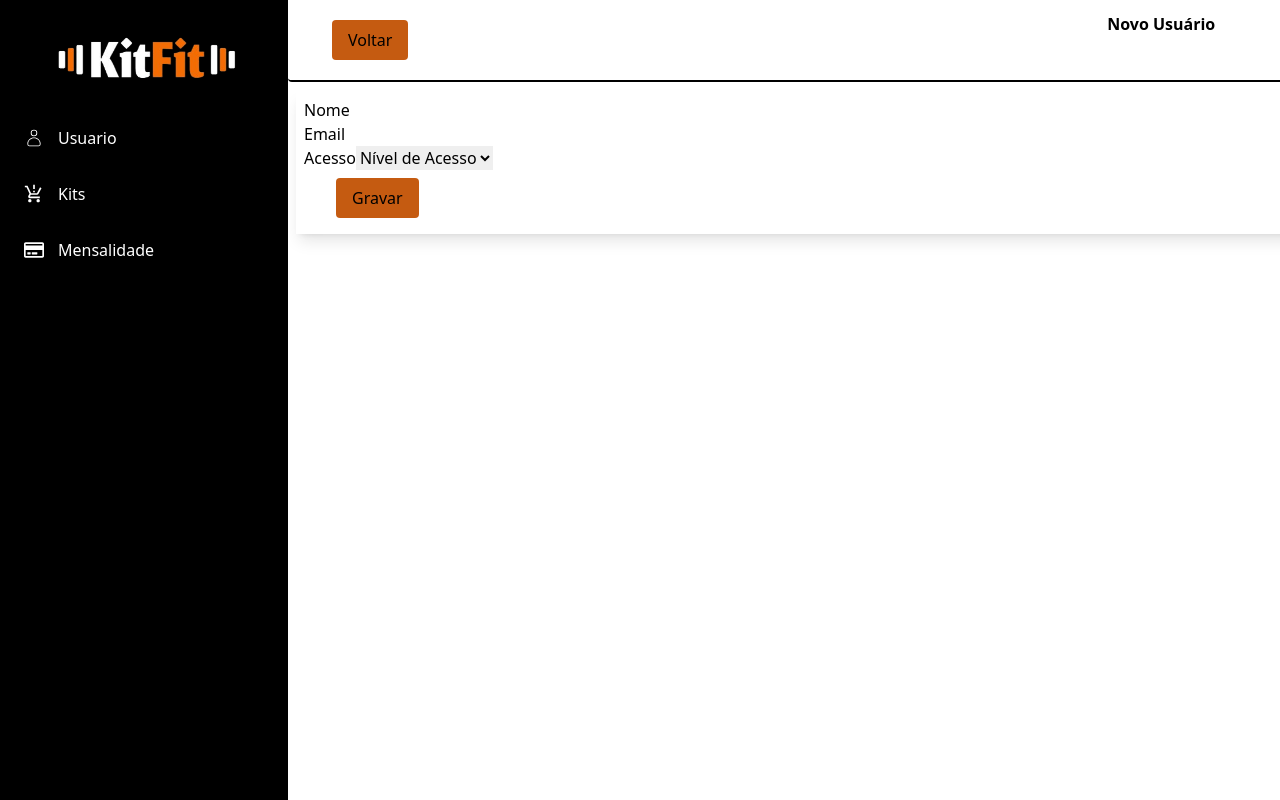
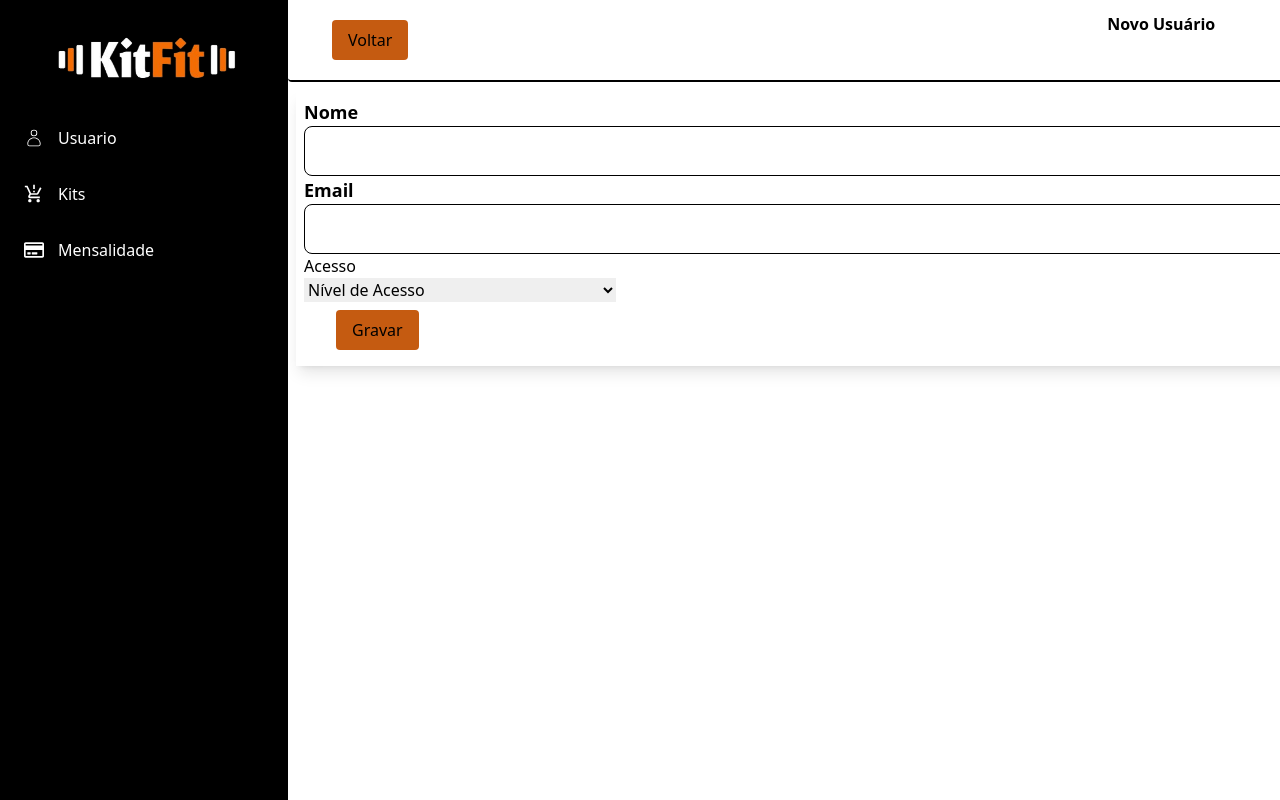
Before and after one commit to kevinsantos-s/TCCdefato, a React (Vite) app: page /usuarionovo in a window 1280 px wide. Shown: the top 800 px of the page. Built offline with nearby package versions, Linux system fonts and the light colour scheme.

Commit message:
estilo v2

```diff
--- a/src/Components/Footer/Footer.jsx
+++ b/src/Components/Footer/Footer.jsx
@@ -1,5 +1,6 @@
 import React from 'react'
 import Logo from '../../assets/KitFit.png'
+import { CiPhone } from "react-icons/ci";
 
 
 const Footer = () => {
@@ -11,6 +12,13 @@ const Footer = () => {
             <a  className="flex items-center mb-4 sm:mb-0 space-x-3 rtl:space-x-reverse">
                 <img src={Logo} className="h-20" alt="Logo" />
             </a>
+            <ul>
+            <li><span className="block text-lg text-white sm:text-center dark:text-gray-400">Contactkitfitdevs@gmail.com</span></li>
+                <li> </li>
+
+            </ul>
+
+
             <ul className="flex flex-wrap items-center mb-6 text-xl font-medium text-gray-500 sm:mb-0 dark:text-gray-400">
                 <li>
                     <a href="#inicioscroll" className="hover:underline me-4 md:me-6">Início</a>
@@ -24,6 +32,7 @@ const Footer = () => {
             </ul>
         </div>
         <hr className="my-6 border-gray-200 sm:mx-auto dark:border-gray-700 lg:my-8" />
+        <span className="block text-lg text-white pb-2 sm:text-center dark:text-gray-400"> 11 96182-8095</span>
         <span className="block text-sm text-gray-500 sm:text-center dark:text-gray-400">© 2024 <a className="hover:underline">KitiFit™</a>. Todos os Direitos Reservados.</span>
     </div>
 </footer>
--- a/src/templates/Usuario/UsuarioEditar.jsx
+++ b/src/templates/Usuario/UsuarioEditar.jsx
@@ -16,7 +16,7 @@ const UsuarioEditar = () => {
                     <form className="flex-row gap-3">
                         <div className="flex-col md-2">
                             <label htmlFor="inputID" className="form-label">ID</label>
-                            <input type="text" className="form-control" id="inputID" readOnly />
+                            <input type="text" className="form-control p-3 border rounded-lg"  id="inputID" readOnly />
                         </div>
                         <div className="flex-col md-5">
                             <label htmlFor="inputNome" className="form-label">Nome</label>
--- a/src/templates/Usuario/UsuarioNovo.jsx
+++ b/src/templates/Usuario/UsuarioNovo.jsx
@@ -1,4 +1,4 @@
-import { Link } from "react-router-dom"
+
 import Header from "../../Components/Header/Header"
 import Sidebar from '../../Components/Menu/Sidebar'
 
@@ -16,17 +16,17 @@ const UsuarioNovo = () => {
                 <section className="m-2 p-2 shadow-lg">
                     <form className="flex-row gap-3">
                         <div className="flex-col md-5">
-                            <label htmlFor="inputNome" className="form-label">Nome</label>
-                            <input type="text" className="form-control" id="inputNome" />
+                            <label htmlFor="inputNome" className="form-label text-lg font-semibold mb-2">Nome</label>
+                            <input type="text" className="w-full p-3 border rounded-lg"  id="inputNome" />
                         </div>
                         <div className="flex-col md-5">
-                            <label htmlFor="inputEmail4" className="form-label">Email</label>
-                            <input type="email" className="form-control" id="inputEmail4" />
+                            <label htmlFor="inputEmail4" className="form-label text-lg font-semibold mb-2">Email</label>
+                            <input type="email"  className="w-full p-3 border rounded-lg" id="inputEmail4" />
                         </div>
 
-                        <div className="flex-col md-2">
+                        <div className="flex flex-col md-2">
                             <label htmlFor="inputAcesso" className="form-label">Acesso</label>
-                            <select id="inputAcesso" className="form-select">
+                            <select id="inputAcesso" className="w-1/4">
                                 <option selected>Nível de Acesso</option>
                                 <option>...</option>
                             </select>
--- a/src/templates/Usuario/UsuariosLista.jsx
+++ b/src/templates/Usuario/UsuariosLista.jsx
@@ -37,7 +37,7 @@ const UsuariosLista = () => {
             <Sidebar />
             <div className="">
                 <Header
-                    goto={'/    '}
+                    goto={'/usuario'}
                     title={'Lista de Usuarios'}
 
                 />
```
